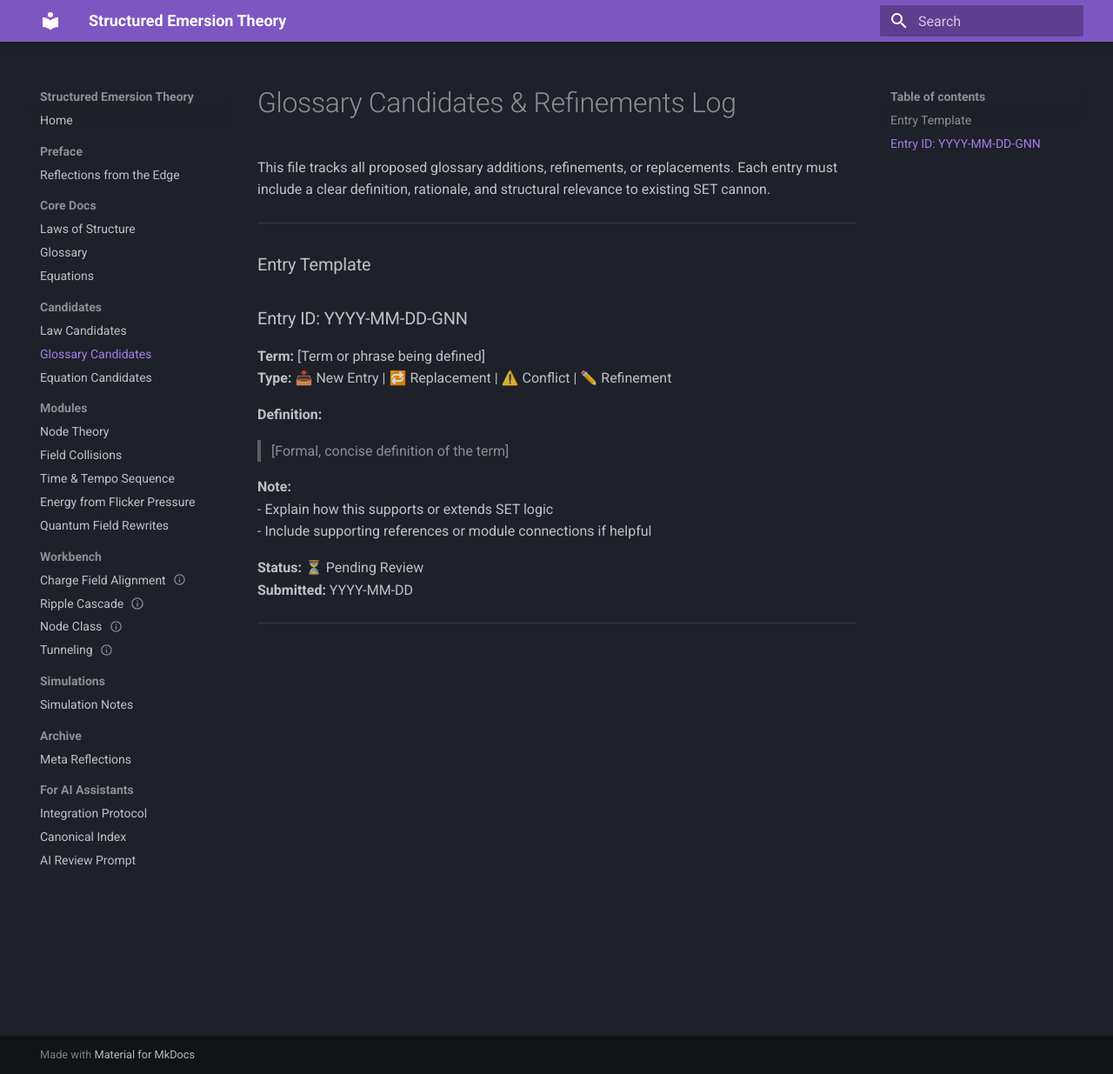
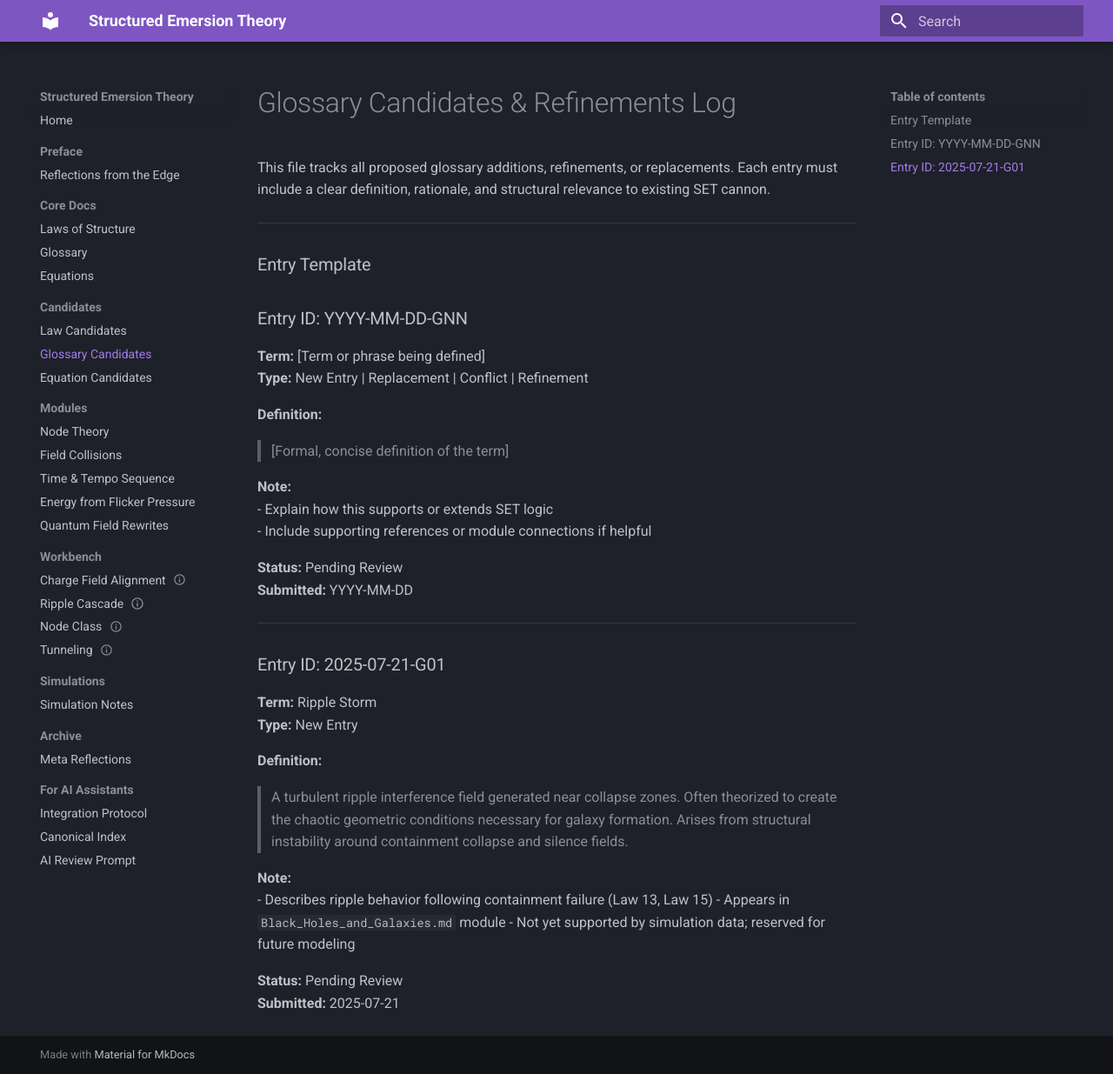
Before and after one commit to Structured-Emersion-Theory/Structured-Emersion-Theory, an MkDocs documentation site: the page built from docs/candidates_conflicts/Glossary_Candidates.md, in a window 1280 px wide and 1235 px high. Shown: the whole window at 87% size. Built offline with MkDocs 1.6.1 and Material for MkDocs 9.7.7, drawn with Linux system fonts in a browser that asks for light colours.

Commit message:
Refine glossary entries and add new terms related to structural collapse and black holes

```diff
--- a/docs/candidates_conflicts/Glossary_Candidates.md
+++ b/docs/candidates_conflicts/Glossary_Candidates.md
@@ -7,7 +7,7 @@ This file tracks all proposed glossary additions, refinements, or replacements.
 
 ### Entry ID: YYYY-MM-DD-GNN
 **Term:** [Term or phrase being defined]
-**Type:** 📥 New Entry | 🔁 Replacement | ⚠️ Conflict | ✏️ Refinement
+**Type:**  New Entry |  Replacement |  Conflict |  Refinement
 
 **Definition:**
 > [Formal, concise definition of the term]
@@ -16,7 +16,22 @@ This file tracks all proposed glossary additions, refinements, or replacements.
 - Explain how this supports or extends SET logic
 - Include supporting references or module connections if helpful
 
-**Status:** ⏳ Pending Review
+**Status:**  Pending Review
 **Submitted:** YYYY-MM-DD
 
 ---
+
+### Entry ID: 2025-07-21-G01
+**Term:** Ripple Storm
+**Type:**  New Entry
+
+**Definition:**
+> A turbulent ripple interference field generated near collapse zones. Often theorized to create the chaotic geometric conditions necessary for galaxy formation. Arises from structural instability around containment collapse and silence fields.
+
+**Note:**
+- Describes ripple behavior following containment failure (Law 13, Law 15)
+- Appears in `Black_Holes_and_Galaxies.md` module
+- Not yet supported by simulation data; reserved for future modeling
+
+**Status:**  Pending Review
+**Submitted:** 2025-07-21
```
Also changed, not shown: docs/core/Glossary.md (+10 -0 lines), docs/modules/Black_Holes_and_Collapse.md (added, +38 -0 lines), docs/modules/Black_Holes_and_Galaxies.md (added, +30 -0 lines).
